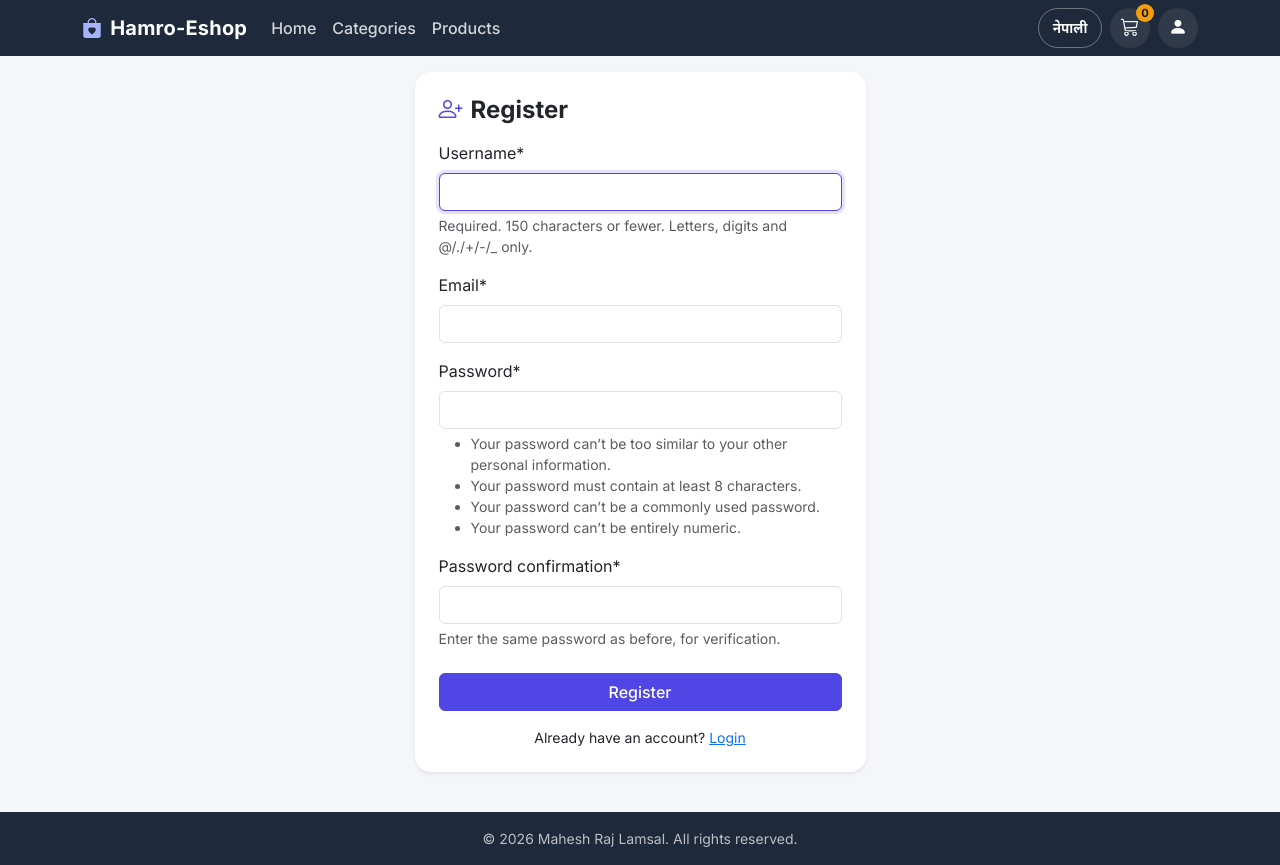
After one commit to mahesh-179/EcommerceWebsiteDjango, a Django app: page /checkout/register/ in a window 1280 px wide. The commit adds this page. Run offline with Django 5.2, Linux system fonts and the light colour scheme; some libraries are stand-ins or nearby versions.

Commit message:
update login register

```diff
--- a/ecommerce/settings.py
+++ b/ecommerce/settings.py
@@ -111,3 +111,6 @@ USE_TZ = True
 STATIC_URL = 'static/'
 MEDIA_ROOT = BASE_DIR /"media"
 MEDIA_URL = "/media/"
+LOGIN_REDIRECT_URL = "/"
+LOGOUT_REDIRECT_URL = "/"
+LOGIN_URL = "login"
--- a/firstapp/forms.py
+++ b/firstapp/forms.py
@@ -1,5 +1,16 @@
 from django import forms
 from .models import Customer
+from django import forms
+from django.contrib.auth.forms import UserCreationForm
+from django.contrib.auth.models import User
+
+
+class RegisterForm(UserCreationForm):
+    email = forms.EmailField(required=True)
+
+    class Meta:
+        model = User
+        fields = ["username", "email", "password1", "password2"]
 
 class CheckOut(forms.ModelForm):
     class Meta:
--- a/firstapp/urls.py
+++ b/firstapp/urls.py
@@ -1,7 +1,13 @@
 from django.urls import path
 from .views import CheckOutForm,view_order
+from django.contrib.auth import views as auth_views
+from django.urls import path
+from . import views
+
 urlpatterns = [
-
+    path("login/", auth_views.LoginView.as_view(template_name="login.html"), name="login"),
+    path("logout/", auth_views.LogoutView.as_view(), name="logout"),
+    path("register/", views.register, name="register"),
     path('checkout/',CheckOutForm,name="checkout"),
     path('order-history/',view_order,name="order-history"),
 ]
--- a/firstapp/views.py
+++ b/firstapp/views.py
@@ -4,6 +4,10 @@ from .models import Product
 from .models import CustomerOrder
 from django.contrib import messages
 from django.db.models import Sum, F
+from django.contrib.auth import login
+from django.shortcuts import render, redirect
+from .forms import RegisterForm
+
 # Create your views here.
 def CheckOutForm(request):
     if request.method == 'POST':
@@ -47,3 +51,18 @@ def view_order(request):
         "total":total,
     }
     return render(request,"firstapp/orderhistory.html",context = context )
+
+
+
+def register(request):
+    if request.user.is_authenticated:
+        return redirect("/")
+
+    form = RegisterForm(request.POST or None)
+
+    if request.method == "POST" and form.is_valid():
+        user = form.save()
+        login(request, user)
+        return redirect("/")
+
+    return render(request, "register.html", {"form": form})
--- a/templates/base.html
+++ b/templates/base.html
@@ -4,8 +4,7 @@
 <head>
     <meta charset="utf-8">
     <meta name="viewport" content="width=device-width, initial-scale=1">
-    <title>Hamro-Eshop</title>
-
+    <title>Drinks Well & Fruit Shops</title>
     <!-- Bootstrap 5 + Bootstrap Icons (single version, no conflicts) -->
     <link href="https://cdn.jsdelivr.net/npm/bootstrap@5.3.3/dist/css/bootstrap.min.css" rel="stylesheet">
     <link href="https://cdn.jsdelivr.net/npm/bootstrap-icons@1.11.3/font/bootstrap-icons.min.css" rel="stylesheet">
@@ -245,7 +244,7 @@
 
     <footer class="shop-footer py-3 mt-4">
         <div class="container text-center small">
-            © 2026 Hamro-Eshop. <span>All rights reserved.</span>
+            © 2026 Mahesh Raj Lamsal. <span>All rights reserved.</span>
         </div>
     </footer>
 
--- /dev/null
+++ b/templates/register.html
@@ -0,0 +1,26 @@
+{% extends "base.html" %}
+{% load crispy_forms_tags %}
+
+{% block main %}
+<div class="col-12 col-md-8 col-lg-5 mx-auto">
+    <div class="card border-0 shadow-sm rounded-4">
+        <div class="card-body p-4">
+
+            <h4 class="fw-bold mb-3">
+                <i class="bi bi-person-plus text-primary me-2"></i>Register
+            </h4>
+
+            <form method="post" novalidate>
+                {% csrf_token %}
+                {{ form|crispy }}
+                <button type="submit" class="btn btn-primary w-100 mt-2">Register</button>
+            </form>
+
+            <p class="text-center small mt-3 mb-0">
+                Already have an account? <a href="{% url 'login' %}">Login</a>
+            </p>
+
+        </div>
+    </div>
+</div>
+{% endblock %}
```
Also changed, not shown: templates/login.html (added, +33 -0 lines).
